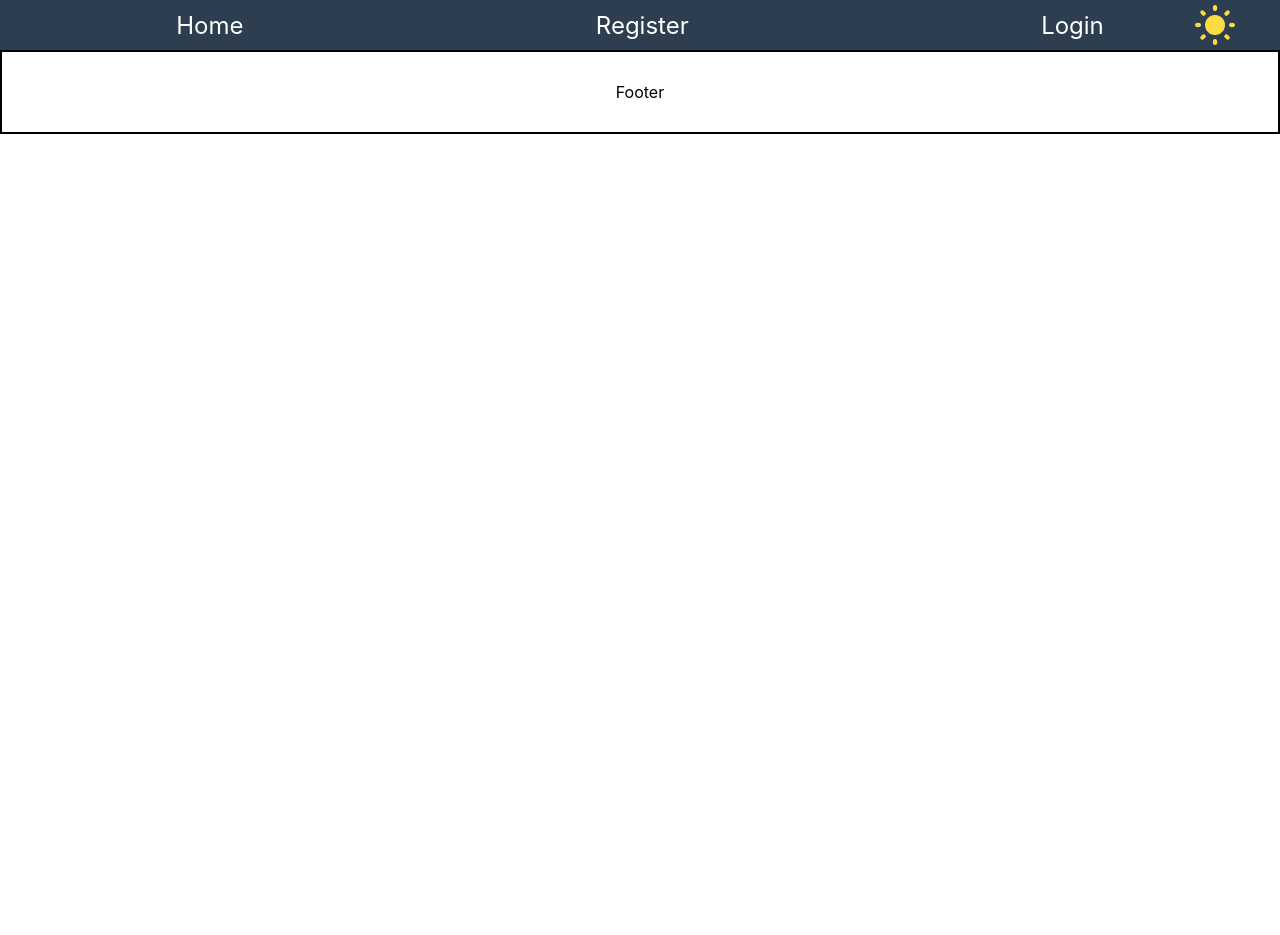
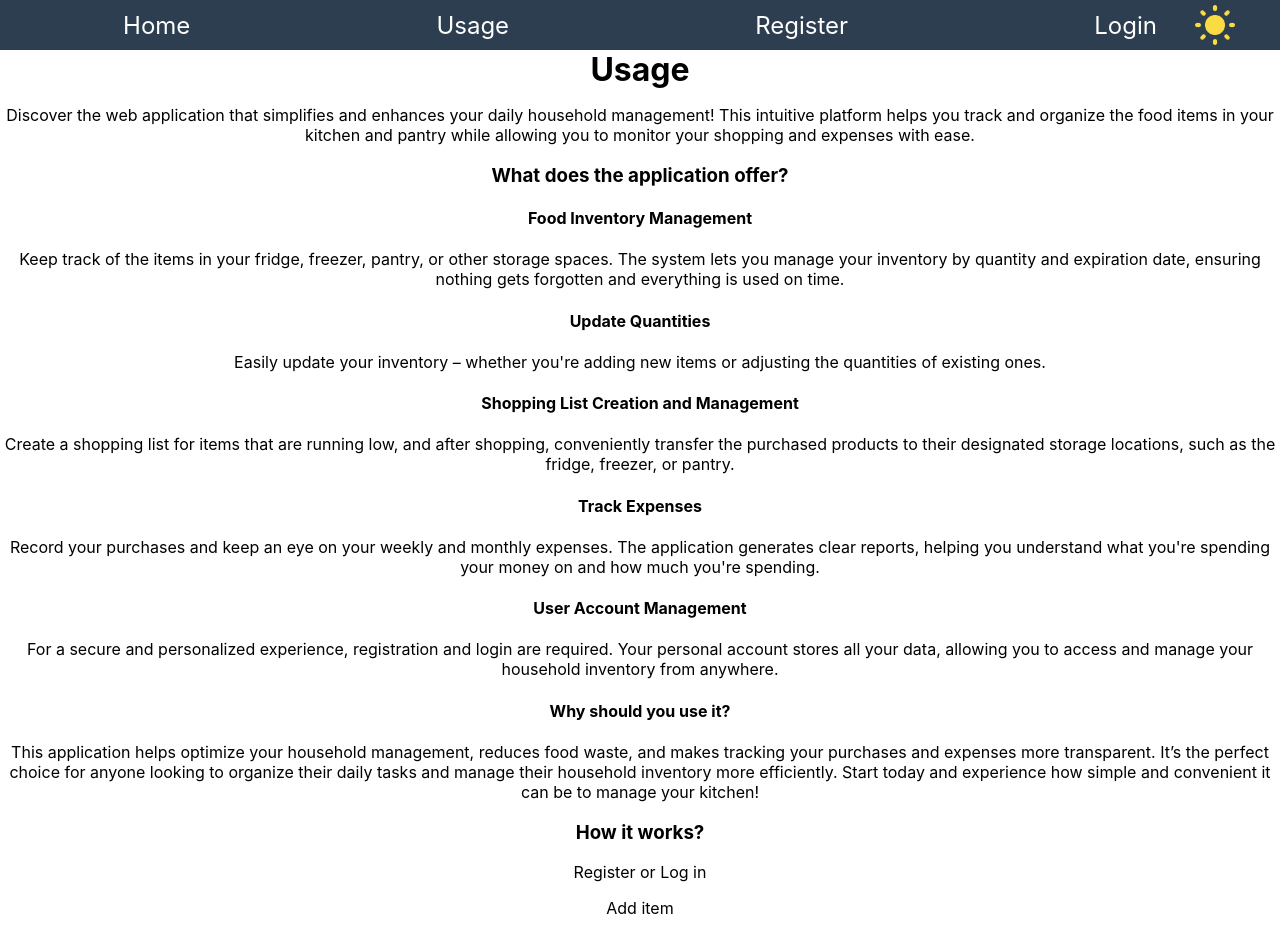
Before and after one commit to LaszloF5/kitchen-system, a React (Create React App) app: page /#/Usage in a window 1280 px wide. Shown: the top 935 px of the page. Before the commit the page ends 800 px from the top, so only its background shows below. Built offline with nearby package versions, Linux system fonts and the light colour scheme.

Commit message:
usage 1.0

```diff
--- a/src/App.css
+++ b/src/App.css
@@ -34,8 +34,7 @@
 
 .header {
   height: 50px;
-  /* background-color: #4A4A4A; */
-  background-color: #2c3e50; /*Ez jobb.*/
+  background-color: #2c3e50;
   color: whitesmoke;
   display: flex;
   align-items: center;
@@ -138,7 +137,7 @@ p {
   display: flex;
   align-items: center;
   justify-content: center;
-  border: 2px solid black;
+  outline: 2px solid black;
 }
 
 @media screen and (max-width: 992px) {
@@ -156,7 +155,7 @@ p {
     background-color: rgb(44,62,80);
     padding: 20px;
     margin-bottom: 0;
-    animation: slideIn 0.5s ease forwards; /* Megjelenési animáció */
+    animation: slideIn 0.5s ease forwards;
   }
 
   .hidden-ham-menu {
@@ -166,7 +165,7 @@ p {
     background-color: rgb(44,62,80);
     padding: 20px;
     margin-bottom: 0;
-    animation: slideOut 0.5s ease forwards; /* Eltűnési animáció */
+    animation: slideOut 0.5s ease forwards;
   }
 
   @keyframes slideIn {
--- a/src/App.js
+++ b/src/App.js
@@ -15,6 +15,7 @@ import FreezerContext from "./Contexts/FreezerContext";
 import ChamberContext from "./Contexts/ChamberContext";
 import OthersContext from "./Contexts/OthersContext";
 import SLContext from "./Contexts/SLContext";
+import Usage from "./Components/Usage";
 import "./App.css";
 
 export default function App() {
@@ -272,6 +273,9 @@ export default function App() {
                   Home
                 </Link>
               </li>
+              <li>
+                <Link className="header-nav_ul_li_link" to='/usage' onClick={handleCloseHamMenu}>Usage</Link>
+              </li>
               {userId === null ? (
                 <li>
                   <Link className="header-nav_ul_li_link" to="/register" onClick={handleCloseHamMenu}>
@@ -333,6 +337,7 @@ export default function App() {
           />
         )}
         <Routes>
+          <Route path="/Usage" element={<Usage/>}/>
           <Route path="/Register" element={<Register />} />
           <Route
             path="/Login"
@@ -468,10 +473,11 @@ export default function App() {
   - Ha van szerver kapcsolat, viszont nincs bejelentkezve a felhasználó, akkor ne dobáljon hibaüzeneteket.
   - To top arrow.
   - Ha az Add to SL nyitva van, ne lehessen kinyitni az update itemet, és fordítva. (Szarul néz ki + helytakarékosság.)
+  - Responsive design.
+  - Hamburger icon --> white.
 
   TODO:
+  - usage
   - Footer.
-  - Responsive design.
-  - Hamburger icon --> white.
   - Egy input mező, ahova be lehet írni / másolni hozzávalókat ételekhez, és végigfuttatni egy keresést arra vonatkozóan, hogy a beadott    elemek szerepelnek-e valamelyik containerbe. Visszatérési érték az az elem lenne, amelyik nem található meg egyik container-be sem /Vagy elemek/;
 */
--- a/src/Components/Expenses.jsx
+++ b/src/Components/Expenses.jsx
@@ -28,8 +28,8 @@ export default function Expenses() {
   };
 
   const handleExpense = async (e) => {
+    e.preventDefault();
     setIsWorking(true);
-    e.preventDefault();
     const amount = e.target.expense.value.trim();
     const today = DateTime.now();
     const year = today.year;
--- /dev/null
+++ b/src/Components/Usage.css
@@ -0,0 +1,12 @@
+body {
+    background-color: gray;
+}
+
+.usage-container {
+    min-height: calc(100vh - (10vh + 50px));
+}
+
+h2 {
+    font-size: 2rem;
+    margin: 0;
+}
--- /dev/null
+++ b/src/Components/Usage.jsx
@@ -0,0 +1,67 @@
+import React from "react";
+import "./Usage.css";
+
+export default function Usage() {
+  return (
+    <div className="usage-container">
+      <h2>Usage</h2>
+      <p>
+        Discover the web application that simplifies and enhances your daily
+        household management! This intuitive platform helps you track and
+        organize the food items in your kitchen and pantry while allowing you to
+        monitor your shopping and expenses with ease.
+      </p>
+      <h3>What does the application offer?</h3>
+      <h4>Food Inventory Management</h4>
+      <p>
+        Keep track of the items in your fridge, freezer, pantry, or other
+        storage spaces. The system lets you manage your inventory by quantity
+        and expiration date, ensuring nothing gets forgotten and everything is
+        used on time.
+      </p>
+      <h4>Update Quantities</h4>
+      <p>
+        Easily update your inventory – whether you're adding new items or
+        adjusting the quantities of existing ones.
+      </p>
+      <h4>Shopping List Creation and Management</h4>
+      <p>
+        Create a shopping list for items that are running low, and after
+        shopping, conveniently transfer the purchased products to their
+        designated storage locations, such as the fridge, freezer, or pantry.
+      </p>
+      <h4>Track Expenses</h4>
+      <p>
+        Record your purchases and keep an eye on your weekly and monthly
+        expenses. The application generates clear reports, helping you
+        understand what you're spending your money on and how much you're
+        spending.
+      </p>
+      <h4>User Account Management</h4>
+      <p>
+        For a secure and personalized experience, registration and login are
+        required. Your personal account stores all your data, allowing you to
+        access and manage your household inventory from anywhere.
+      </p>
+      <h4>Why should you use it?</h4>
+      <p>
+        This application helps optimize your household management, reduces food
+        waste, and makes tracking your purchases and expenses more transparent.
+        It’s the perfect choice for anyone looking to organize their daily tasks
+        and manage their household inventory more efficiently. Start today and
+        experience how simple and convenient it can be to manage your kitchen!
+      </p>
+      <h3>How it works?</h3>
+      <p>Register or Log in</p>
+      <p>Add item</p>
+      <p>Update item</p>
+      <p>Delete item</p>
+      <p>Add to shopping list</p>
+      <p>Create new item in the shopping list</p>
+      <p>Add to x block</p>
+      <p>Add expense</p>
+      <p>Add currency</p>
+      <p>Log out</p>
+    </div>
+  );
+}
```
Also changed, not shown: 1 other file (tests, documents, lock files or other folders).
